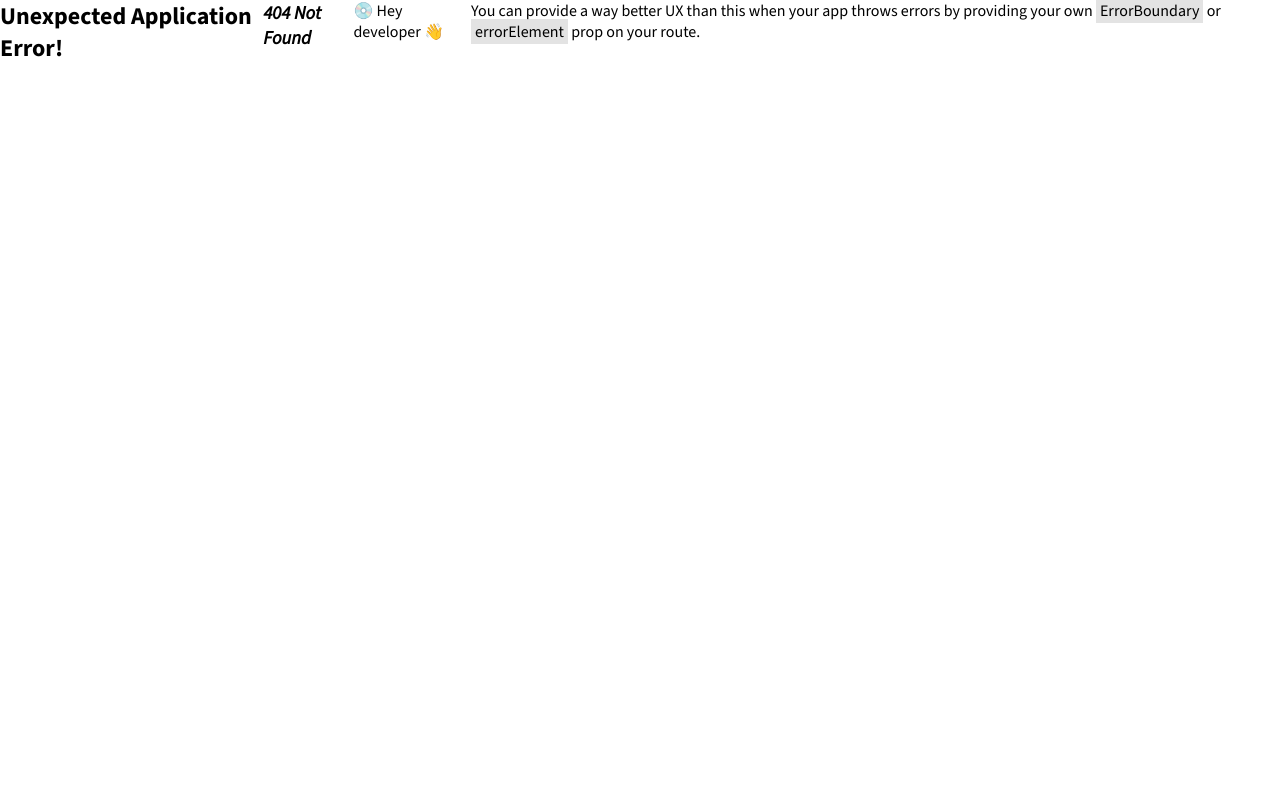
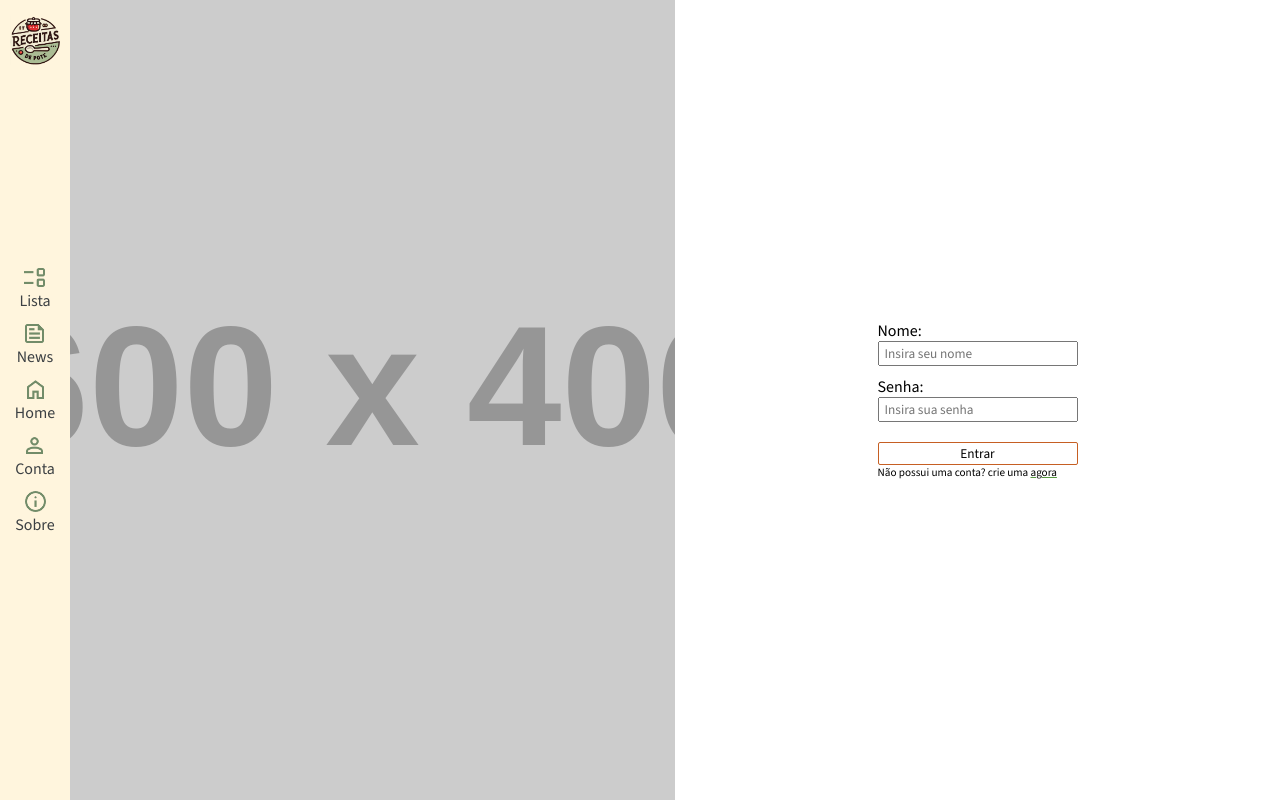
Before and after one commit to Enzzx/receitas-de-pote, a React (Vite) app in the folder frontend/: page /login in a window 1280 px wide. Before the commit this address had no page. Built offline with nearby package versions, Linux system fonts and the light colour scheme.

Commit message:
add login and signin pages

```diff
--- a/frontend/src/components/navbar.tsx
+++ b/frontend/src/components/navbar.tsx
@@ -1,4 +1,5 @@
 import { useEffect, useState } from "react"
+import { Link } from "react-router-dom"
 
 export default function Navbar() {
     const [isShrunk, setIsShrunk] = useState<boolean>(false)
@@ -35,10 +36,10 @@ export default function Navbar() {
                     <input type="search" placeholder="pesquise uma receita"/>
                     <button type="submit"><img src="./icons/search.png" alt="search" /></button>
                 </form>
-                <div className="pfp">
+                <Link to="login" className="pfp">
                     <img src="./icons/account.png" alt="pfp" />
                     <p>username</p>
-                </div>
+                </Link>
             </section>
             <ul className={isShrunk ? "hide-nav-ul": ""}>
                 <li>café da manhã</li>
--- /dev/null
+++ b/frontend/src/pages/log-in.tsx
@@ -0,0 +1,25 @@
+import { Link } from "react-router-dom"
+
+export default function LogIn() {
+    return (
+        <div id="login-page">
+            <div className="login-background"></div>
+            <div>
+                <form id="login-form">
+                    <section>
+                        <label htmlFor="login-username">Nome:</label><br />
+                        <input type="text" id="login-username" placeholder="Insira seu nome"/>
+                    </section>
+                    <section>
+                        <label htmlFor="login-password">Senha:</label><br />
+                        <input type="text" id="login-password" placeholder="Insira sua senha"/>
+                    </section>
+                    <section>
+                        <input type="submit" value="Entrar" />
+                        <p>Não possui uma conta? crie uma <Link to="../signin">agora</Link></p>
+                    </section>
+                </form>
+            </div>
+        </div>
+    )
+}
--- /dev/null
+++ b/frontend/src/pages/sign-in.tsx
@@ -0,0 +1,24 @@
+export default function SignIn() {
+    return (
+        <div id="signin-page">
+            <div className="signin-background"></div>
+            <div>
+                <form id="signin-form">
+                    <section>
+                        <label htmlFor="signin-username">Nome:</label><br />
+                        <input type="text" id="signin-username" placeholder="Insira um nome"/>
+                    </section>
+                    <section>
+                        <label htmlFor="signin-password">Senha:</label><br />
+                        <input type="text" id="signin-password" placeholder="Insira uma senha"/>
+                    </section>
+                    <section>
+                        <label htmlFor="signin-password-repeat">Confirme a senha:</label><br />
+                        <input type="text" id="signin-password-repeat" placeholder="Repita a senha"/>
+                    </section>
+                    <input type="submit" value="Criar conta" />
+                </form>
+            </div>
+        </div>
+    )
+}
--- a/frontend/src/router/main-router.tsx
+++ b/frontend/src/router/main-router.tsx
@@ -6,6 +6,8 @@ import News from "../pages/news.tsx"
 import Home from "../pages/home.tsx"
 import Account from "../pages/account.tsx";
 import About from "../pages/about.tsx"
+import LogIn from "../pages/log-in.tsx";
+import SignIn from "../pages/sign-in.tsx";
 //SUBPAGES
 import ProfileSubPage from "../pages/subpages/profile-subpage.tsx";
 import RecipesSubPage from "../pages/subpages/recipes-subpage.tsx";
@@ -29,7 +31,9 @@ export const MainRouter = createBrowserRouter([
                     { path: "news", element: <NewsSubPage /> }
                 ]
             },
-            { path: "/about", element: <About /> }
+            { path: "/about", element: <About /> },
+            { path: "/login", element: <LogIn /> },
+            { path: "/signin", element: <SignIn /> }
         ]
     }
 ])
--- a/frontend/src/styles/App.css
+++ b/frontend/src/styles/App.css
@@ -183,7 +183,7 @@ nav ul li:hover {
 .main-news {
     flex: 55%;
 }
-.main-news a, .other-news a, .recipe-box, .news-box, .search-bar-options div a, #account-nav a {
+.main-news a, .other-news a, .recipe-box, .news-box, .search-bar-options div a, #account-nav a, .pfp {
     color: inherit;
     text-decoration: none;
 }
@@ -462,3 +462,59 @@ nav ul li:hover {
     padding: 5px 15px;
     list-style-type: none;
 }
+
+
+
+/* - - - - - - log-in.tsx - - - - - - */
+#login-page, #signin-page {
+    display: flex;
+    height: 100%;
+}
+#login-page .login-background, #signin-page .signin-background {
+    flex: 50%;
+    background-image: url("https://placehold.co/600x400");
+    background-position: center;
+    background-repeat: no-repeat;
+    background-size: cover;
+}
+#login-page > div, #signin-page > div {
+    flex: 50%;
+    display: flex;
+    justify-content: center;
+    align-items: center;
+}
+#login-form, #signin-form {
+    display: flex;
+    flex-direction: column;
+    gap: 10px;
+}
+#login-form section:last-child {
+    margin-top: 10px;
+}
+#login-form input, #signin-form input {
+    width: 200px;
+    padding: 2px 5px;
+
+}
+#login-form input[type="submit"], #signin-form input[type="submit"] {
+    background: white;
+    border: solid 1px #c65f23;
+    border-radius: 2px;
+    transition: 0.2s ease;
+}
+#signin-form input[type="submit"] {
+    margin-top: 10px;
+}
+#login-form input[type="submit"]:hover, #signin-form input[type="submit"]:hover {
+    background: #c65f23;
+    color: white;
+}
+#login-form p {
+    font-size: 0.7em;
+}
+#login-form a {
+    color: inherit;
+    text-decoration: underline #569940;
+}
+
+/* - - - - - - sign-in.tsx - - - - - - */
```
